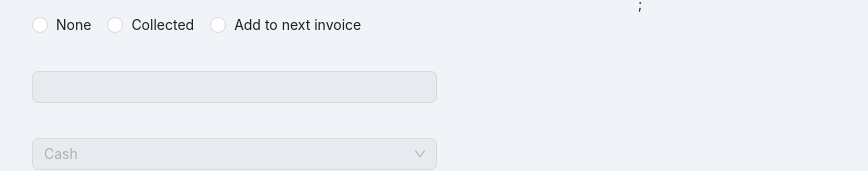
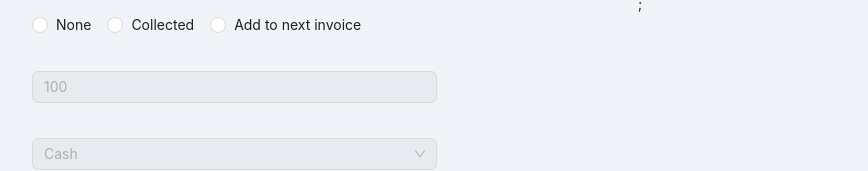
Before and after one commit to Ahmed-Elbessfy/add-patient-app, a React (Vite) app: page / in a window 1280 px wide. Shown: the part 2238-2409 px from the top of the page, without its empty margins (0-868 px from the left). Built offline with nearby package versions, Linux system fonts and the light colour scheme.

Commit message:
set Text, Number & Textarea fields to accept default values

```diff
--- a/src/features/AddAppointmentFields/AddAppointmentFields.tsx
+++ b/src/features/AddAppointmentFields/AddAppointmentFields.tsx
@@ -76,6 +76,7 @@ const AddAppointmentFields: FC<FieldConfig> = (props) => {
           id={id}
           status={status}
           disabled={isDisabled}
+          defaultValue={props.defaultValue}
           onChange={(e: ChangeEvent<HTMLInputElement>) =>
             onChange(e.target.value)
           }
@@ -92,6 +93,7 @@ const AddAppointmentFields: FC<FieldConfig> = (props) => {
           id={id}
           status={status}
           disabled={isDisabled}
+          defaultValue={props.defaultValue}
           onChange={(e: ChangeEvent<HTMLInputElement>) =>
             onChange(e.target.value)
           }
@@ -109,6 +111,7 @@ const AddAppointmentFields: FC<FieldConfig> = (props) => {
           status={status}
           disabled={isDisabled}
           style={{ width: "100%" }}
+          defaultValue={props.defaultValue}
           onChange={(e: ChangeEvent<HTMLInputElement>) =>
             onChange(e.target.value)
           }
--- a/src/features/AddAppointmentFields/AddAppointmentInputs.type.tsx
+++ b/src/features/AddAppointmentFields/AddAppointmentInputs.type.tsx
@@ -127,6 +127,7 @@ interface ItemField {
 
 export interface FieldText extends ItemField {
   fieldType: "text";
+  defaultValue?: string;
 }
 
 export interface FieldNumber extends ItemField {
@@ -162,6 +163,7 @@ export interface FieldTime extends ItemField {
 
 export interface FieldTextArea extends ItemField {
   fieldType: "textarea";
+  defaultValue?: string;
 }
 
 export interface FieldSwitch extends ItemField {
```
